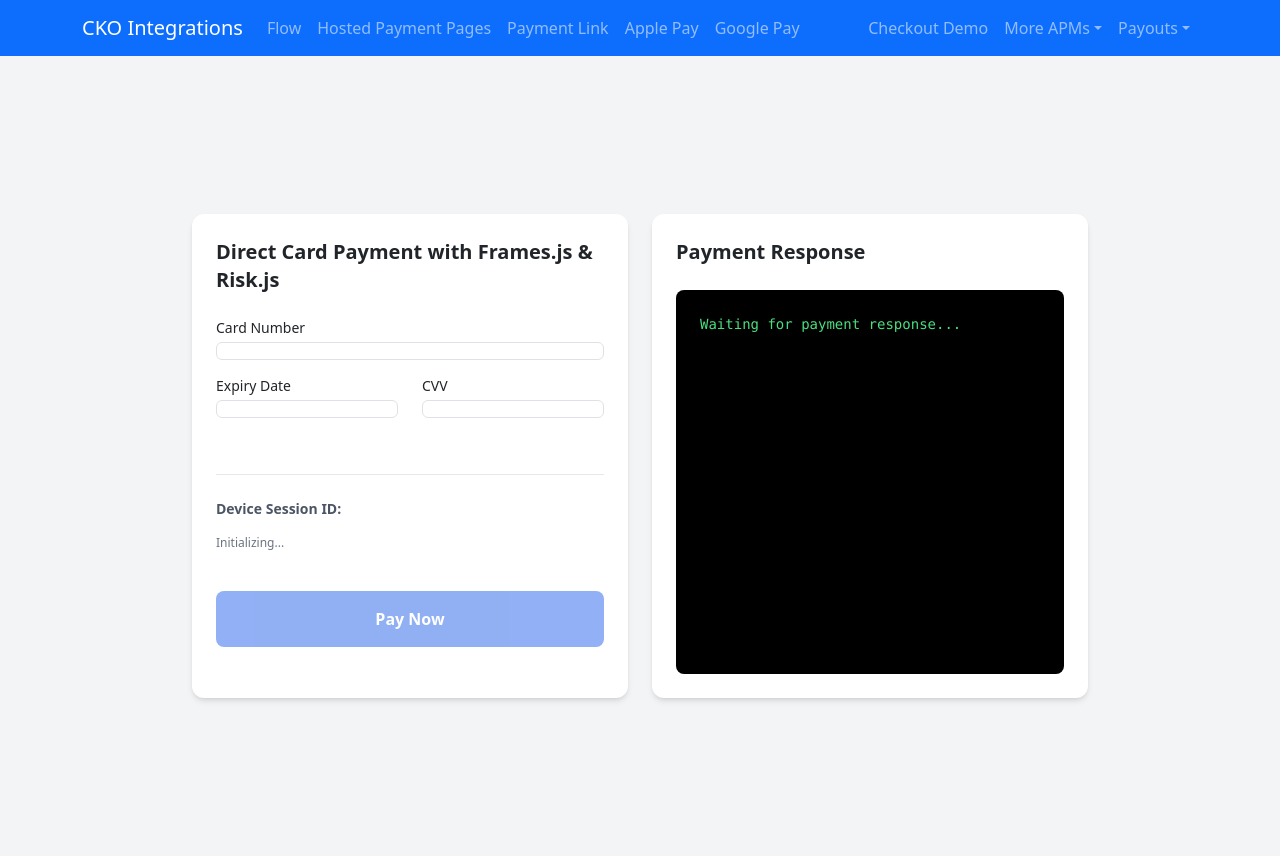
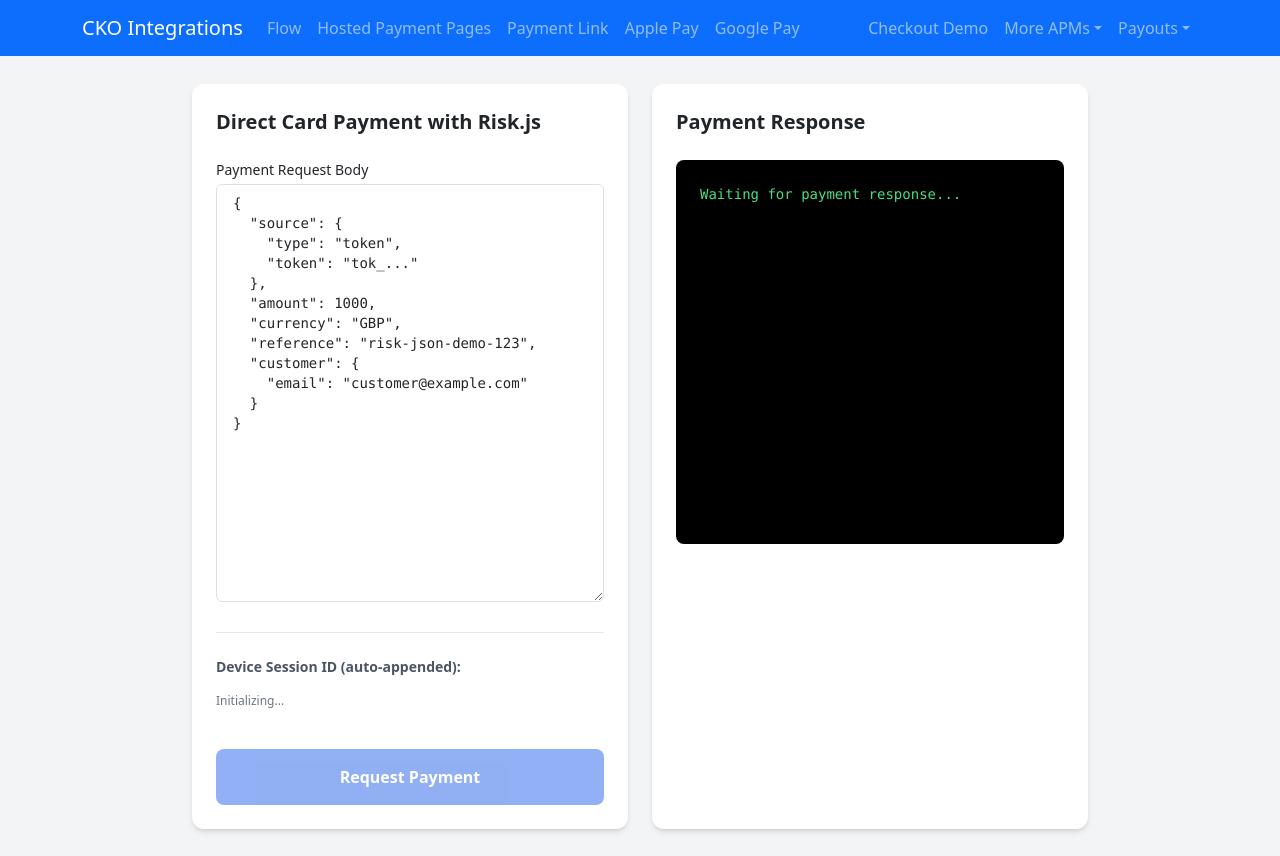
Before and after one commit to Mark-Reilly-Checkout/React-Flask-Project, a React (Create React App) app in the folder frontend/: page /requestPayment in a window 1280 px wide. Built offline with nearby package versions, Linux system fonts and the light colour scheme.

Commit message:
Adding risk.js to Apple PAy page

```diff
--- a/frontend/src/components/RequestPayment.js
+++ b/frontend/src/components/RequestPayment.js
@@ -1,6 +1,22 @@
 import React, { useState, useEffect } from 'react';
 import axios from 'axios';
 import { toast } from 'react-toastify';
+
+// Default payload to guide the user.
+// NOTE: For testing, replace the source with a valid test token from Frames.js or another source.
+// Raw card details should not be used in a real application.
+const defaultPaymentPayload = {
+  "source": {
+    "type": "token",
+    "token": "tok_..." // Replace with a valid one-time-use token
+  },
+  "amount": 1000,
+  "currency": "GBP",
+  "reference": "risk-json-demo-123",
+  "customer": {
+    "email": "customer@example.com"
+  }
+};
 
 const RequestPayment = () => {
     const API_BASE_URL = process.env.REACT_APP_BACKEND_URL || "";
@@ -8,141 +24,84 @@ const RequestPayment = () => {
     const [paymentResponse, setPaymentResponse] = useState(null);
     const [loading, setLoading] = useState(false);
 
-    // --- NEW: State for Frames.js ---
-    const [isCardValid, setIsCardValid] = useState(false);
-    const [cardToken, setCardToken] = useState(null);
-    const [errorMessage, setErrorMessage] = useState('');
+    // State for the JSON editor
+    const [jsonInput, setJsonInput] = useState(JSON.stringify(defaultPaymentPayload, null, 2));
+    const [jsonError, setJsonError] = useState(null);
 
-    // --- MODIFIED: This effect now handles both Risk.js and Frames.js ---
+    // Effect to load and initialize the Risk.js SDK
     useEffect(() => {
-        // --- 1. Load Risk.js SDK ---
-        const riskScriptId = 'risk-js';
-        if (!document.getElementById(riskScriptId)) {
-            const riskScript = document.createElement('script');
-            riskScript.id = riskScriptId;
-            riskScript.src = "https://risk.sandbox.checkout.com/cdn/risk/2.3/risk.js";
-            riskScript.defer = true;
-            riskScript.onload = async () => {
+        const scriptId = 'risk-js';
+        if (document.getElementById(scriptId)) {
+            // If script is already there, just run the init logic
+            if (window.Risk) {
+                initializeRisk();
+            }
+            return;
+        }
+
+        const script = document.createElement('script');
+        script.id = scriptId;
+        script.src = "https://risk.sandbox.checkout.com/cdn/risk/2.3/risk.js";
+        script.defer = true;
+        script.onload = initializeRisk; // Initialize after script loads
+        document.body.appendChild(script);
+
+        return () => {
+            const riskScript = document.getElementById(scriptId);
+            if (riskScript) {
+                riskScript.remove();
+            }
+        };
+    }, []);
+
+    const initializeRisk = async () => {
         try {
             const risk = await window.Risk.create("pk_sbox_z6zxchef4pyoy3bziidwee4clm4");
             const dsid = await risk.publishRiskData();
             setDeviceSessionId(dsid);
-                    toast.info(`Risk device session created.`);
+            toast.info(`Fraud detection session started.`);
+            console.log("Device Session ID:", dsid);
         } catch (err) {
             console.error("Risk.js initialization failed:", err);
             toast.error("Failed to initialize fraud detection SDK.");
         }
     };
-            document.body.appendChild(riskScript);
-        }
 
-        // --- 2. Load Frames.js SDK ---
-        const framesScriptId = 'frames-js';
-        if (document.getElementById(framesScriptId)) {
-            return;
-        }
-        const framesScript = document.createElement('script');
-        framesScript.id = framesScriptId;
-        framesScript.src = "https://cdn.checkout.com/js/framesv2.min.js";
-        framesScript.defer = true;
-
-        framesScript.onload = () => {
-            if (window.Frames) {
-                window.Frames.init("pk_sbox_z6zxchef4pyoy3bziidwee4clm4");
-
-                // --- Event Handlers for Frames ---
-                window.Frames.addEventHandler(
-                    window.Frames.Events.CARD_VALIDATION_CHANGED,
-                    (event) => {
-                        setIsCardValid(window.Frames.isCardValid());
-                    }
-                );
-
-                window.Frames.addEventHandler(
-                    window.Frames.Events.FRAME_VALIDATION_CHANGED,
-                    (event) => {
-                        const errors = {
-                            "card-number": "Please enter a valid card number",
-                            "expiry-date": "Please enter a valid expiry date",
-                            "cvv": "Please enter a valid cvv code",
-                        };
-                        if (!event.isValid && !event.isEmpty) {
-                            setErrorMessage(errors[event.element]);
-                        } else {
-                            setErrorMessage('');
-                        }
-                    }
-                );
-
-                window.Frames.addEventHandler(
-                    window.Frames.Events.CARD_TOKENIZED,
-                    (event) => {
-                        console.log("Card tokenized:", event.token);
-                        // We set the token and trigger the payment request from here
-                        setCardToken(event.token);
-                    }
-                );
-
-                window.Frames.addEventHandler(
-                    window.Frames.Events.CARD_TOKENIZATION_FAILED,
-                    (error) => {
-                        console.error("CARD_TOKENIZATION_FAILED: ", error);
-                        toast.error("Card tokenization failed.");
-                        setLoading(false); // Re-enable button
-                    }
-                );
+    const handleJsonInputChange = (e) => {
+        const value = e.target.value;
+        setJsonInput(value);
+        try {
+            JSON.parse(value);
+            setJsonError(null);
+        } catch (error) {
+            setJsonError('Invalid JSON format.');
         }
     };
-        document.body.appendChild(framesScript);
 
-        // Cleanup function
-        return () => {
-            const riskScript = document.getElementById(riskScriptId);
-            if (riskScript) riskScript.remove();
-            const framesScriptElem = document.getElementById(framesScriptId);
-            if (framesScriptElem) framesScriptElem.remove();
-            // It's good practice to clear Frames to remove handlers and instances
-            if (window.Frames) window.Frames.removeAllEventHandlers();
-        };
-    }, []);
-
-    // --- NEW: This effect triggers the payment request AFTER a token is received ---
-    useEffect(() => {
-        if (cardToken) {
-            handleRequestPaymentWithToken(cardToken);
-        }
-    }, [cardToken]);
-
-
-    const handleFormSubmit = (e) => {
-        e.preventDefault();
+    const handleRequestPayment = async () => {
         if (!deviceSessionId) {
             toast.error("Device session ID is not available. Please wait or refresh.");
             return;
         }
+        if (jsonError) {
+            toast.error("Cannot proceed. Please fix the invalid JSON.");
+            return;
+        }
+
         setLoading(true);
         setPaymentResponse(null);
-        window.Frames.submitCard(); // This triggers the CARD_TOKENIZED event on success
+
+        try {
+            // Parse the user's JSON and create a mutable copy
+            const payload = JSON.parse(jsonInput);
+
+            // --- Append the risk object with the device session ID ---
+            payload.risk = {
+                enabled: true,
+                device_session_id: deviceSessionId
             };
 
-    const handleRequestPaymentWithToken = async (token) => {
-        try {
-            const payload = {
-                source: {
-                    type: "token",
-                    token: token // Use the token from Frames
-                },
-                amount: 1000,
-                currency: "GBP",
-                reference: `risk-frames-demo-${Date.now()}`,
-                risk: {
-                    device_session_id: deviceSessionId
-                },
-                customer: {
-                    email: "customer@example.com"
-                }
-            };
-
+            // Send the combined payload to your backend
             const response = await axios.post(`${API_BASE_URL}/api/request-card-payment`, payload);
             setPaymentResponse(response.data);
             toast.success(`Payment processed! Status: ${response.data.status}`);
@@ -152,49 +111,38 @@ const RequestPayment = () => {
             setPaymentResponse(error.response ? error.response.data : { error: error.message });
         } finally {
             setLoading(false);
-            setCardToken(null); // Reset token after use
         }
     };
 
     return (
         <div className="min-h-screen bg-gray-100 p-6 flex items-center justify-center">
             <div className="w-full max-w-4xl grid grid-cols-1 md:grid-cols-2 gap-6">
-                {/* Left Panel: Card Form */}
+                {/* Left Panel: JSON Request Body */}
                 <div className="bg-white p-6 rounded-xl shadow-md">
-                    <h2 className="text-xl font-semibold mb-4">Direct Card Payment with Frames.js & Risk.js</h2>
-
-                    {/* --- MODIFIED: This is now a form that uses Frames.js placeholders --- */}
-                    <form id="payment-form" onSubmit={handleFormSubmit}>
+                    <h2 className="text-xl font-semibold mb-4">Direct Card Payment with Risk.js</h2>
                     <div className="space-y-4">
                         <div>
-                                <label className="block text-sm font-medium mb-1">Card Number</label>
-                                <div className="card-number-frame w-full border rounded px-3 py-2"></div>
-                            </div>
-                            <div className="flex gap-4">
-                                <div className="flex-1">
-                                    <label className="block text-sm font-medium mb-1">Expiry Date</label>
-                                    <div className="expiry-date-frame w-full border rounded px-3 py-2"></div>
-                                </div>
-                                <div className="flex-1">
-                                    <label className="block text-sm font-medium mb-1">CVV</label>
-                                    <div className="cvv-frame w-full border rounded px-3 py-2"></div>
+                            <label className="block text-sm font-medium mb-1">Payment Request Body</label>
+                            <textarea
+                                value={jsonInput}
+                                onChange={handleJsonInputChange}
+                                className={`w-full border rounded px-3 py-2 font-mono text-sm ${jsonError ? 'border-red-500' : 'border-gray-300'}`}
+                                rows={20}
+                            />
+                            {jsonError && <p className="text-red-500 text-xs mt-1">{jsonError}</p>}
                         </div>
                     </div>
-                            <div className="text-red-500 text-sm h-4">{errorMessage}</div>
-                        </div>
                     <div className="mt-4 pt-4 border-t">
-                            <p className="text-sm text-gray-600"><strong>Device Session ID:</strong></p>
+                        <p className="text-sm text-gray-600"><strong>Device Session ID (auto-appended):</strong></p>
                         <p className="text-xs text-gray-500 break-all">{deviceSessionId || "Initializing..."}</p>
                     </div>
                     <button
-                            type="submit"
-                            id="pay-button"
-                            disabled={loading || !isCardValid || !deviceSessionId}
+                        onClick={handleRequestPayment}
+                        disabled={loading || !deviceSessionId || !!jsonError}
                         className="mt-4 w-full bg-blue-600 text-white font-semibold py-3 px-6 rounded-lg hover:bg-blue-700 transition duration-300 disabled:opacity-50"
                     >
-                            {loading ? "Processing..." : "Pay Now"}
+                        {loading ? "Processing..." : "Request Payment"}
                     </button>
-                    </form>
                 </div>
 
                 {/* Right Panel: Response */}
```
Lines whose indentation alone changed are shown as unchanged.
